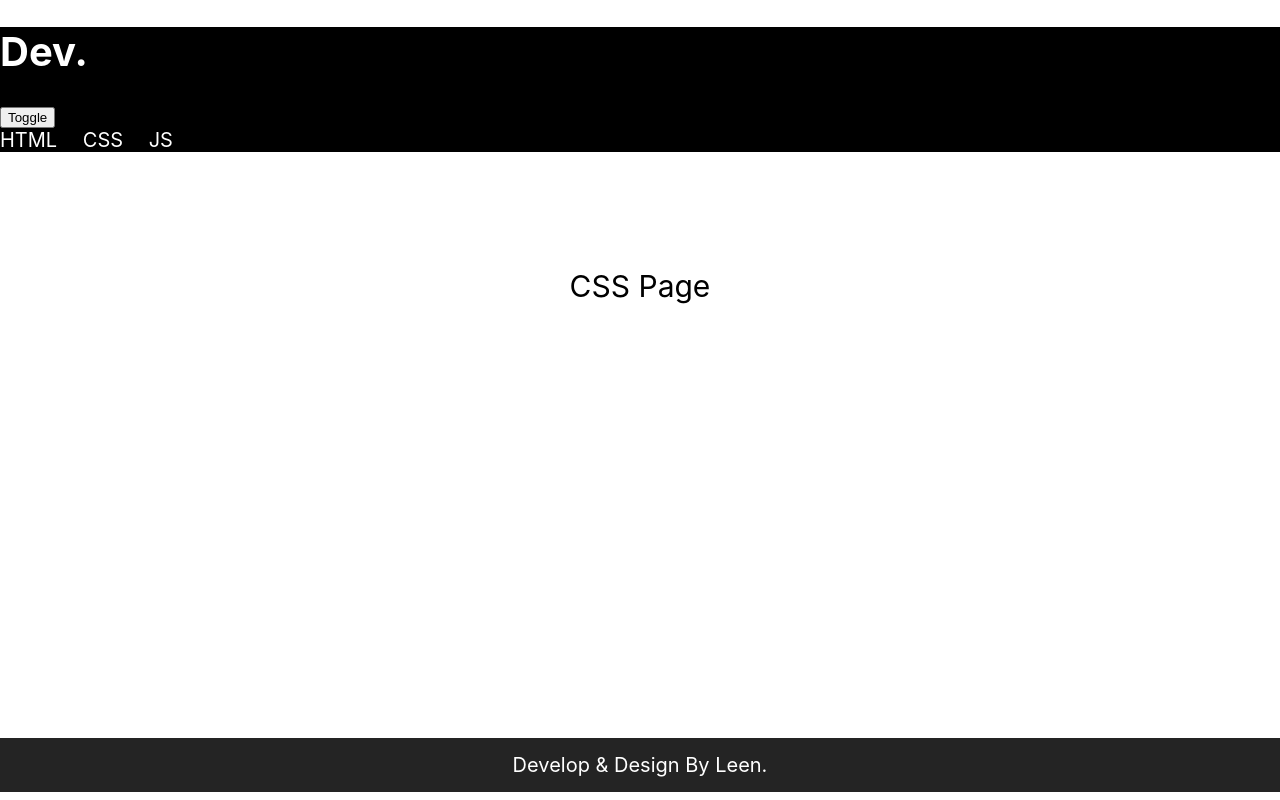
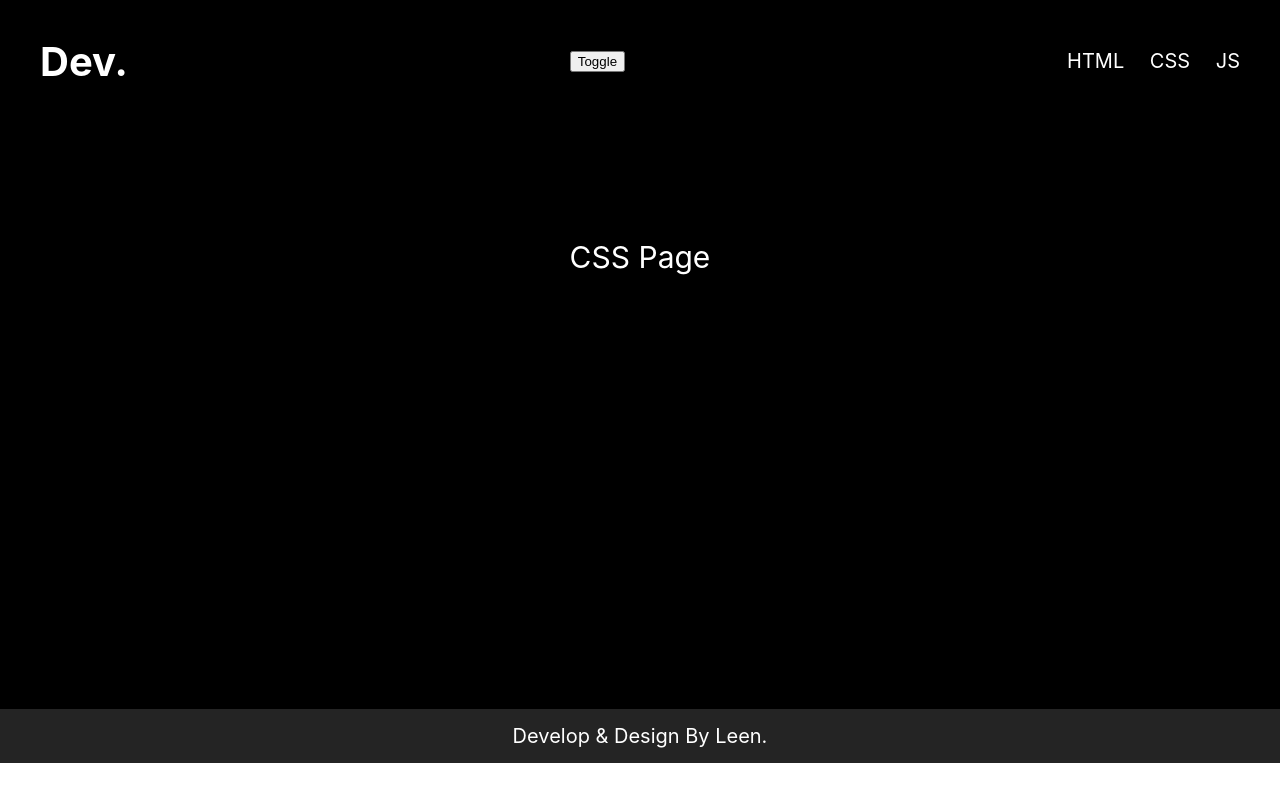
Before and after one commit to Leen-odeh3/react-training-2023, a React (Create React App) app: page /css in a window 1280 px wide. Built offline with nearby package versions, Linux system fonts and the light colour scheme.

Commit message:
done all pages change theme

```diff
--- a/src/Context/ThemeContext.jsx
+++ b/src/Context/ThemeContext.jsx
@@ -6,6 +6,7 @@ const ThemeProvider = ({ children }) => {
   const [dark, setDark] = useState(false);
   const toggle = () => {
     setDark(!dark);
+    localStorage.setItem("theme",dark);
   };
 
   return (
--- a/src/Pages/Css.jsx
+++ b/src/Pages/Css.jsx
@@ -1,12 +1,25 @@
-import React from 'react'
-import Main from '../component/Main'
+import React, { useContext } from "react";
+import Main from "../component/Main";
+import "./Ja.scss";
+import { ThemeContext } from "../Context/ThemeContext";
 
 const Css = () => {
+  const { dark } = useContext(ThemeContext);
+
+  const c = dark ? "light" : "dark";
   return (
-    <div style={{height:"500px",textAlign:"center",fontSize:"30px",paddingTop:"86px"}}>
-    <Main name="CSS"/>
+    <div
+      className={c}
+      style={{
+        height: "500px",
+        textAlign: "center",
+        fontSize: "30px",
+        paddingTop: "86px",
+      }}
+    >
+      <Main name="CSS" />
     </div>
-  )
-}
+  );
+};
 
-export default Css
+export default Css;
--- a/src/Pages/Home.jsx
+++ b/src/Pages/Home.jsx
@@ -1,18 +1,29 @@
- import React from 'react'
+import React, { useContext } from "react";
+import Main from "../component/Main";
+// import Usestate from "../component/Usestate/Usestate"
 // import Usereducer from '../component/Usereducer/Usereducer'
-import Main from '../component/Main'
-
-// import Usestate from "../component/Usestate/Usestate"
+import "./Ja.scss";
+import { ThemeContext } from "../Context/ThemeContext";
 
 const Home = () => {
+  const { dark } = useContext(ThemeContext);
+
+  const c = dark ? "light" : "dark";
   return (
-    <div>
-      <Main name="Home" />
-
-      {/* <Usestate/> */}
+    <div
+      className={c}
+      style={{
+        height: "500px",
+        textAlign: "center",
+        fontSize: "30px",
+        paddingTop: "86px",
+      }}
+    >
+      <Main name="HOME" />
+        {/* <Usestate/> */}
     {/* <Usereducer/> */}
     </div>
-  )
-}
+  );
+};
 
-export default Home
+export default Home;
--- a/src/Pages/Html.jsx
+++ b/src/Pages/Html.jsx
@@ -1,12 +1,25 @@
-import React from 'react'
-import Main from '../component/Main'
+import React, { useContext } from "react";
+import Main from "../component/Main";
+import "./Ja.scss";
+import { ThemeContext } from "../Context/ThemeContext";
 
-const Html = () => {
+const Html= () => {
+  const { dark } = useContext(ThemeContext);
+
+  const c = dark ? "light" : "dark";
   return (
-    <div style={{height:"500px",textAlign:"center",fontSize:"30px",paddingTop:"86px"}}>
+    <div
+      className={c}
+      style={{
+        height: "500px",
+        textAlign: "center",
+        fontSize: "30px",
+        paddingTop: "86px",
+      }}
+    >
       <Main name="HTML" />
     </div>
-  )
-}
+  );
+};
 
-export default Html
+export default Html;
--- a/src/component/Header.jsx
+++ b/src/component/Header.jsx
@@ -10,8 +10,8 @@ const Header = () => {
 
   const c= dark?'light':'dark';
   return (
-    <div  className={c}>
-     <Link to="/"><h1>Dev. </h1></Link>
+    <div  className={c} style={{display:"flex",justifyContent:"space-between",alignItems:"center",padding:"10px 40px"}}>
+     <Link to="/"><h1>Dev.</h1></Link>
      <button onClick={toggle}>Toggle</button>
      <div >
       <NavLink to="/html">HTML </NavLink>
```
